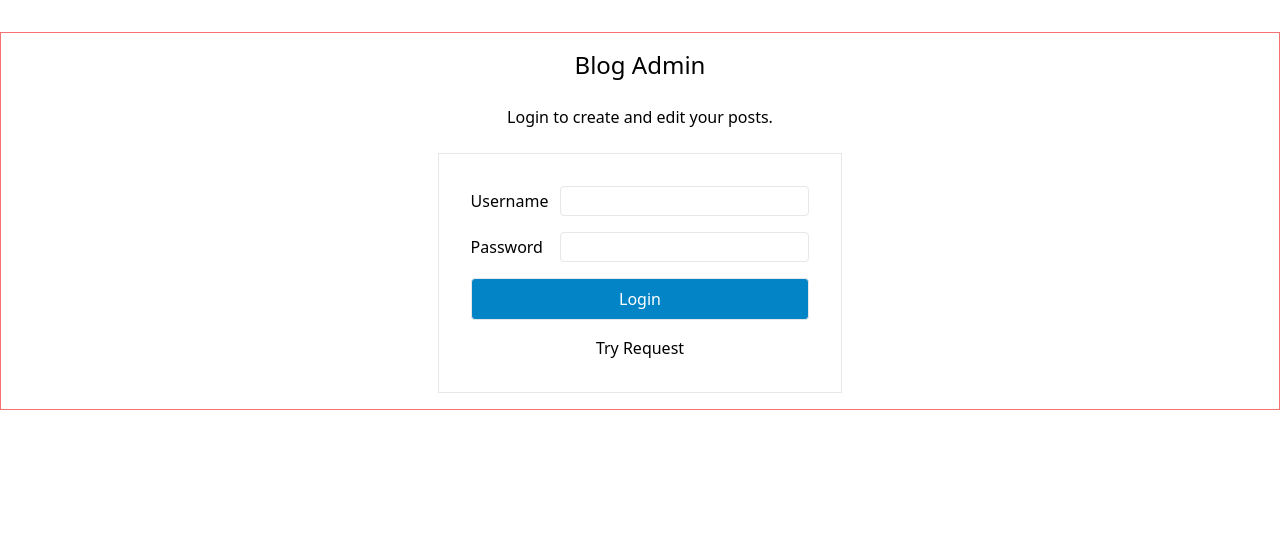
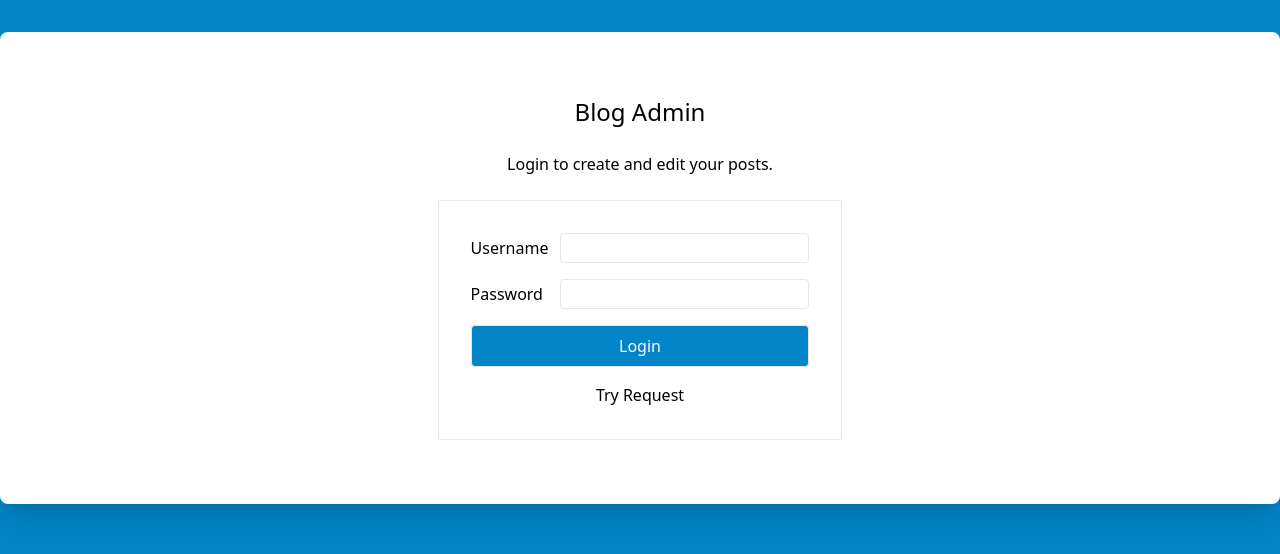
Before and after one commit to ken-ux/blog-admin, a React (Vite) app: page / in a window 1280 px wide. Shown: the top 554 px of the page. Built offline with nearby package versions, Linux system fonts and the light colour scheme; no server answers.

Commit message:
Add background color and rounded edges to app

```diff
--- a/src/App.tsx
+++ b/src/App.tsx
@@ -6,7 +6,7 @@ function App() {
   const [authenticated, setAuthenticated] = useState(false);
 
   return (
-    <div className="border border-red-400 p-4 max-w-screen-xl my-8 m-auto">
+    <div className="p-16 max-w-screen-xl my-8 m-auto bg-white rounded-lg shadow-xl">
       {authenticated ? (
         <EditorPage setAuthenticated={setAuthenticated} />
       ) : (
--- a/src/components/Editor.tsx
+++ b/src/components/Editor.tsx
@@ -3,7 +3,7 @@ import PostContainer from "./PostContainer";
 export default function Editor() {
   return (
     <div>
-      <button type="button" className="bg-sky-600 text-white rounded px-2 py-1 mb-2">
+      <button type="button" className="bg-sky-600 text-white rounded px-2 py-1 mb-4">
         + Create New Post
       </button>
       <PostContainer />
--- a/src/components/EditorPage.tsx
+++ b/src/components/EditorPage.tsx
@@ -13,7 +13,7 @@ export default function EditorPage({ setAuthenticated }: LoginFormProps) {
   }
 
   return (
-    <main className="border border-red-500 flex flex-col">
+    <main className="flex flex-col">
       <button
         type="button"
         onClick={clickHandler}
--- a/src/index.css
+++ b/src/index.css
@@ -3,6 +3,10 @@
 @tailwind utilities;
 
 @layer base {
+  body {
+    @apply bg-sky-600;
+  }
+
   button {
     transition: all 0.1s ease-out;
   }
--- a/src/index_output.css
+++ b/src/index_output.css
@@ -446,6 +446,11 @@ video {
   display: none;
 }
 
+body {
+  --tw-bg-opacity: 1;
+  background-color: rgb(2 132 199 / var(--tw-bg-opacity));
+}
+
 button {
   transition: all 0.1s ease-out;
 }
@@ -583,12 +588,20 @@ button:hover {
   display: flex;
 }
 
-.w-1\/2 {
-  width: 50%;
+.w-full {
+  width: 100%;
 }
 
 .max-w-screen-xl {
   max-width: 1280px;
+}
+
+.flex-auto {
+  flex: 1 1 auto;
+}
+
+.grow-\[2\] {
+  flex-grow: 2;
 }
 
 .flex-col {
@@ -631,6 +644,10 @@ button:hover {
   border-radius: 0.25rem;
 }
 
+.rounded-lg {
+  border-radius: 0.5rem;
+}
+
 .border {
   border-width: 1px;
 }
@@ -640,9 +657,34 @@ button:hover {
   border-color: rgb(248 113 113 / var(--tw-border-opacity));
 }
 
-.border-red-500 {
+.border-red-600 {
   --tw-border-opacity: 1;
-  border-color: rgb(239 68 68 / var(--tw-border-opacity));
+  border-color: rgb(220 38 38 / var(--tw-border-opacity));
+}
+
+.border-slate-200 {
+  --tw-border-opacity: 1;
+  border-color: rgb(226 232 240 / var(--tw-border-opacity));
+}
+
+.border-slate-600 {
+  --tw-border-opacity: 1;
+  border-color: rgb(71 85 105 / var(--tw-border-opacity));
+}
+
+.border-slate-500 {
+  --tw-border-opacity: 1;
+  border-color: rgb(100 116 139 / var(--tw-border-opacity));
+}
+
+.border-slate-400 {
+  --tw-border-opacity: 1;
+  border-color: rgb(148 163 184 / var(--tw-border-opacity));
+}
+
+.border-slate-300 {
+  --tw-border-opacity: 1;
+  border-color: rgb(203 213 225 / var(--tw-border-opacity));
 }
 
 .bg-red-600 {
@@ -660,8 +702,13 @@ button:hover {
   background-color: rgb(71 85 105 / var(--tw-bg-opacity));
 }
 
-.p-4 {
-  padding: 1rem;
+.bg-white {
+  --tw-bg-opacity: 1;
+  background-color: rgb(255 255 255 / var(--tw-bg-opacity));
+}
+
+.p-16 {
+  padding: 4rem;
 }
 
 .p-6 {
@@ -711,3 +758,39 @@ button:hover {
   --tw-text-opacity: 1;
   color: rgb(255 255 255 / var(--tw-text-opacity));
 }
+
+.shadow-md {
+  --tw-shadow: 0 4px 6px -1px rgb(0 0 0 / 0.1), 0 2px 4px -2px rgb(0 0 0 / 0.1);
+  --tw-shadow-colored: 0 4px 6px -1px var(--tw-shadow-color), 0 2px 4px -2px var(--tw-shadow-color);
+  box-shadow: var(--tw-ring-offset-shadow, 0 0 #0000), var(--tw-ring-shadow, 0 0 #0000), var(--tw-shadow);
+}
+
+.shadow-lg {
+  --tw-shadow: 0 10px 15px -3px rgb(0 0 0 / 0.1), 0 4px 6px -4px rgb(0 0 0 / 0.1);
+  --tw-shadow-colored: 0 10px 15px -3px var(--tw-shadow-color), 0 4px 6px -4px var(--tw-shadow-color);
+  box-shadow: var(--tw-ring-offset-shadow, 0 0 #0000), var(--tw-ring-shadow, 0 0 #0000), var(--tw-shadow);
+}
+
+.shadow-xl {
+  --tw-shadow: 0 20px 25px -5px rgb(0 0 0 / 0.1), 0 8px 10px -6px rgb(0 0 0 / 0.1);
+  --tw-shadow-colored: 0 20px 25px -5px var(--tw-shadow-color), 0 8px 10px -6px var(--tw-shadow-color);
+  box-shadow: var(--tw-ring-offset-shadow, 0 0 #0000), var(--tw-ring-shadow, 0 0 #0000), var(--tw-shadow);
+}
+
+.shadow-2xl {
+  --tw-shadow: 0 25px 50px -12px rgb(0 0 0 / 0.25);
+  --tw-shadow-colored: 0 25px 50px -12px var(--tw-shadow-color);
+  box-shadow: var(--tw-ring-offset-shadow, 0 0 #0000), var(--tw-ring-shadow, 0 0 #0000), var(--tw-shadow);
+}
+
+.shadow-inner {
+  --tw-shadow: inset 0 2px 4px 0 rgb(0 0 0 / 0.05);
+  --tw-shadow-colored: inset 0 2px 4px 0 var(--tw-shadow-color);
+  box-shadow: var(--tw-ring-offset-shadow, 0 0 #0000), var(--tw-ring-shadow, 0 0 #0000), var(--tw-shadow);
+}
+
+@media (min-width: 768px) {
+  .md\:flex-row {
+    flex-direction: row;
+  }
+}
```
